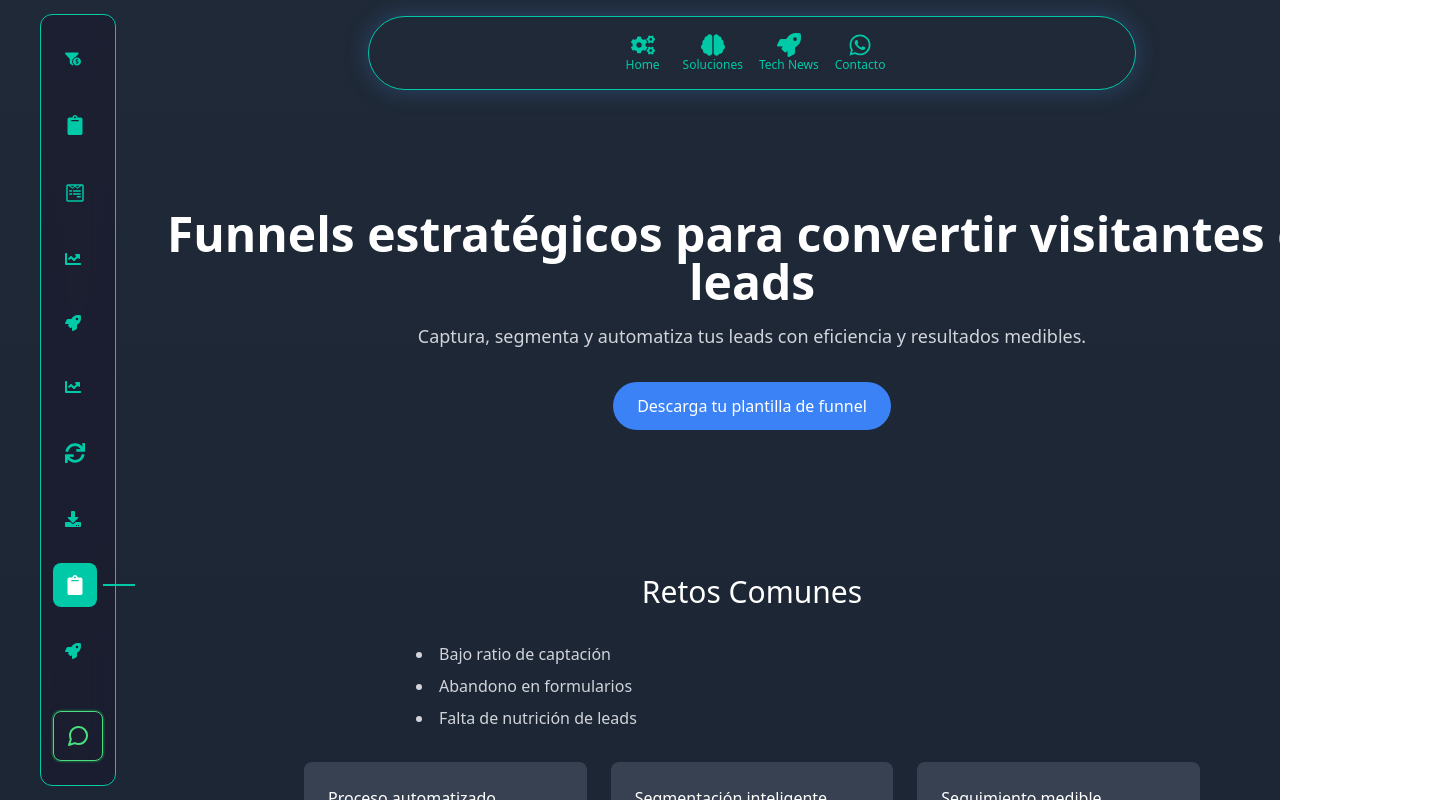
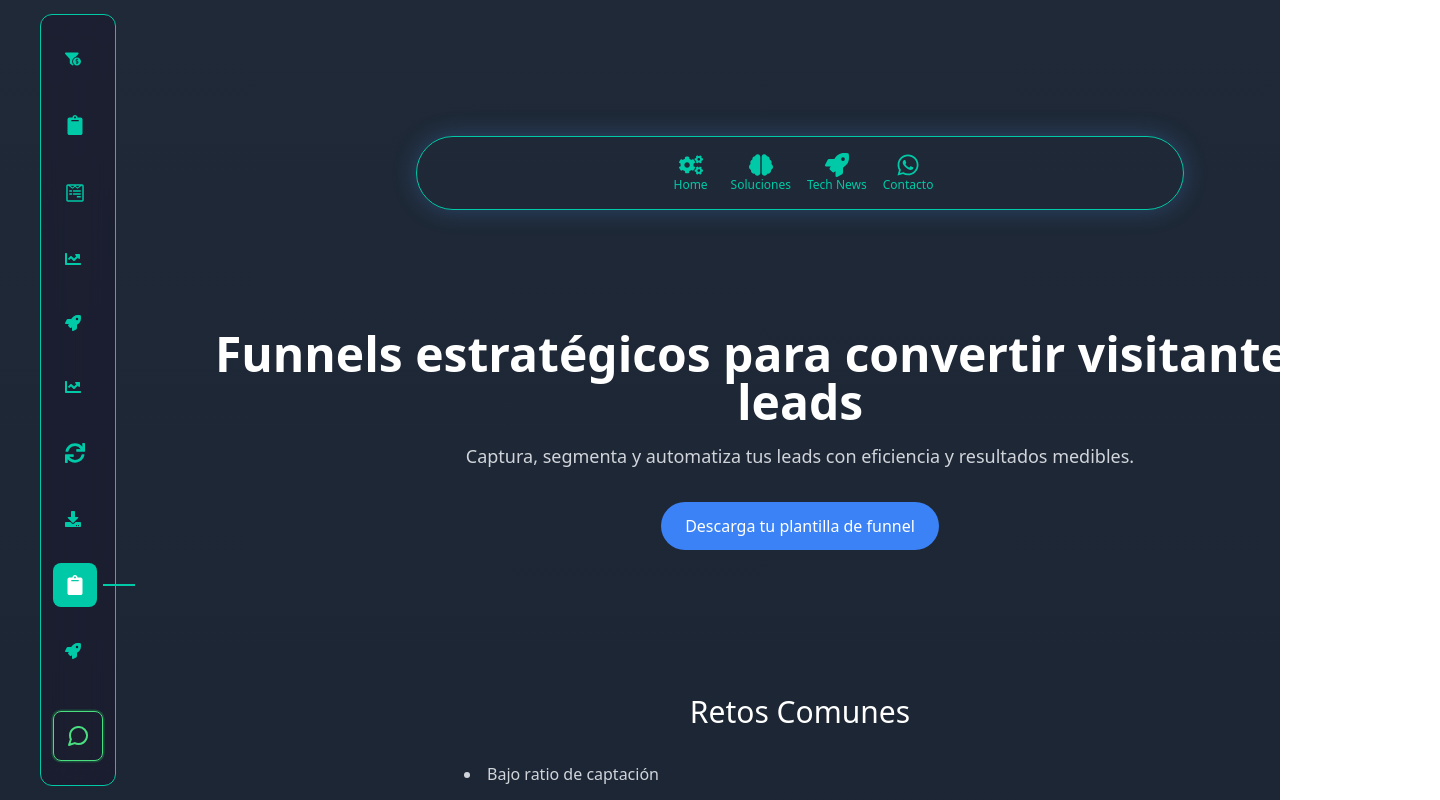
Before and after one commit to deivipluss/landing, a Next.js app: page /funnels-leads in a window 1280 px wide. Shown: the top 800 px of the page, 1440 px wide, since content can reach past the window. Built offline with nearby package versions, Linux system fonts and the light colour scheme.

Commit message:
fix: ajustar padding y contenedor principal en Funnels & Leads según Gerencias

```diff
--- a/app/funnels-leads/page.tsx
+++ b/app/funnels-leads/page.tsx
@@ -84,7 +84,7 @@ export default function Page() {
   return (
     <div className="min-h-screen flex flex-col bg-gradient-to-b from-gray-800 to-gray-900">
       <SidebarNavigation menu={sidebarMenu} activeSection={activeSection} setActiveSection={scrollToSection} />
-      <div className="container mx-auto pt-16 relative md:ml-28 px-4">
+      <div className="pt-16 sm:pt-20 md:pt-24 lg:pt-32 container mx-auto px-4 flex-1 relative md:ml-28 lg:ml-40">
         <HomeNavigation />
 
         {/* 1. Hero */}
```
